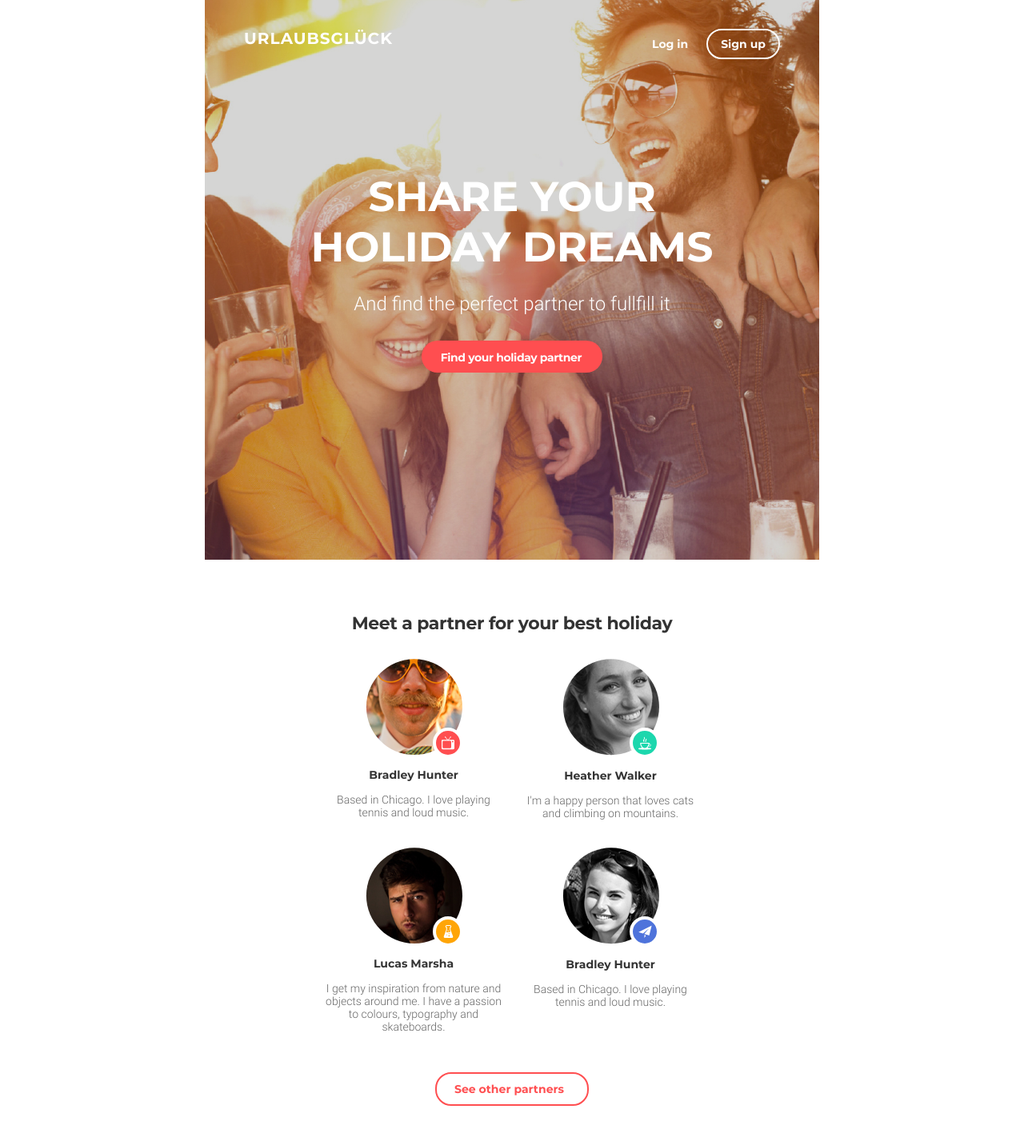
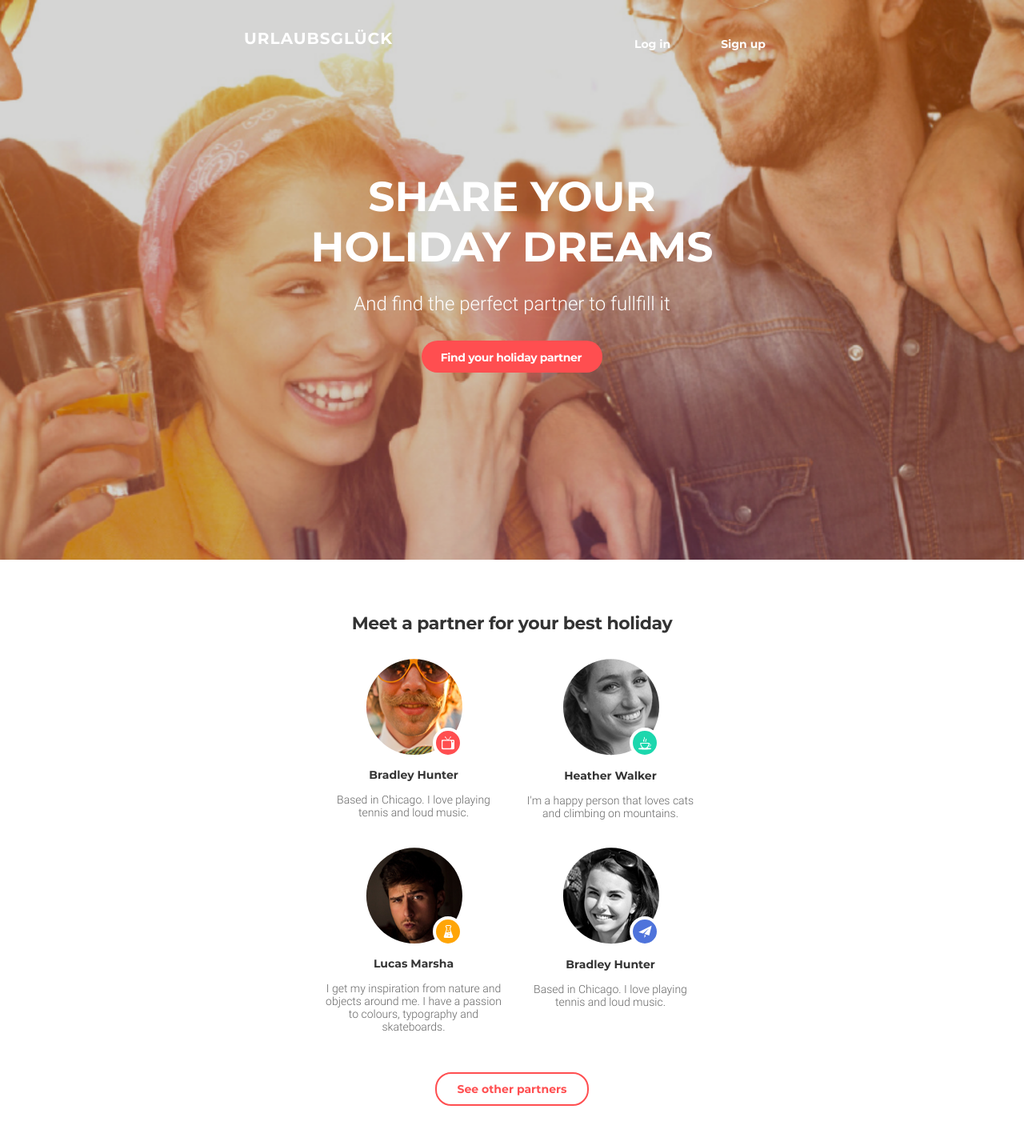
Before and after one commit to NataliBILAN/goit-fe-course, a plain HTML site: page html-css/module-08/index.html in a window 1280 px wide. Shown: the whole page at 80% size. Drawn offline with Linux system fonts and the light colour scheme.

Commit message:
corrected

```diff
--- a/html-css/module-08/css/media.css
+++ b/html-css/module-08/css/media.css
@@ -1,6 +1,6 @@
 @media (min-width: 768px) {
     .wrapper {
-        width: 768px;
+        min-width: 768px;
     }
     header {
         display: flex;
@@ -12,6 +12,7 @@
     .background {
         padding-top: 36px;
         background: url(../img/2.png) no-repeat center rgba(26, 25, 21, 0.9);
+        background-size: cover;
         min-height: 700px;
     }
     .logo {
@@ -73,18 +74,21 @@
         width: 192px;
         padding: 10px 22px 10px 22px;
     }
+    .picture{
+        width: 148px;
+    }
     .tv-icon,
     .lab-icon,
     .coffee-icon,
     .telegram-icon {
         top: 86px;
-        right: 48px;
+        right: 12px;
     }
 }
 
 @media (min-width: 1440px) {
     .wrapper {
-        width: 1440px;
+        min-width: 1440px;
     }
     header {
         display: flex;
@@ -96,6 +100,7 @@
     .background {
         padding-top: 36px;
         background: url(../img/3.png) no-repeat center rgba(26, 25, 21, 0.9);
+        background-size: cover;
         min-height: 700px;
     }
     .main-content {
--- a/html-css/module-08/css/style.css
+++ b/html-css/module-08/css/style.css
@@ -6,7 +6,7 @@
 }
 
 .wrapper {
-    width: 320px;
+    min-width: 320px;
     margin: 0 auto;
 }
 
@@ -15,7 +15,7 @@
 }
 
 .buttons {
-    min-width: 160px;
+    min-width: 200px;
     margin-bottom: 114px;
     text-align: center;
 }
@@ -25,14 +25,17 @@
     font-family: 'Montserrat', sans-serif;
     font-size: 14px;
     font-weight: 700;
-    border: none;
+    /* border: none; */
     background-image: none;
     background-color: transparent;
     cursor: pointer;
+    border: 2px solid transparent;
+    padding: 8px 16px 8px 16px;
+    outline: 0;
 }
 
-.buttons button:last-child {
-    padding: 8px 16px 8px 16px;
+.buttons button:hover {
+    /* padding: 8px 16px 8px 16px; */
     border: 2px solid #ffffff;
     border-radius: 20px;
 }
@@ -45,6 +48,7 @@
     padding: 18px 6px 0px 6px;
     min-height: 540px;
     background: url(../img/1.png) no-repeat center rgba(26, 25, 21, 0.9);
+background-size: cover;
 }
 
 .logo {
@@ -82,10 +86,9 @@ h2 {
 
 .find-partner {
     display: block;
-    width: 280px;
+    /* width: 280px; */
     padding: 14px 52px 12px 50px;
     margin: 0 auto;
-    text-decoration: none;
     color: #ffffff;
     font-family: 'Montserrat', sans-serif;
     font-size: 14px;
@@ -94,6 +97,9 @@ h2 {
     background-color: #ff4e50;
     text-align: center;
     letter-spacing: -0.4px;
+    border: none;
+    cursor: pointer;
+    outline: 0;
 }
 
 
@@ -113,7 +119,7 @@ h2 {
 }
 
 .option {
-    width: 258px;
+    width: 81%;
     text-align: center;
     margin: 0 auto 26px;
 
@@ -163,6 +169,8 @@ border: 4px solid #ffffff;
 
 .picture{
     position: relative;
+    width: 258px;
+    margin: auto;
 }
 .option p {
     color: #666666;
@@ -172,10 +180,9 @@ border: 4px solid #ffffff;
 }
 .other{
     display: block;
-    width: 282px;
     padding: 10px 70px 10px 70px;
     margin: auto;
-    text-decoration: none;
+    border: none;
 color: #ff4e50;
 font-family: 'Montserrat', sans-serif;
 font-size: 14px;
@@ -183,4 +190,6 @@ font-weight: 700;
 border-radius: 20px;
 border: 2px solid #ff4e50;
 background-color: #ffffff;
+cursor: pointer;
+outline: 0;
 }
--- a/html-css/module-08/index.html
+++ b/html-css/module-08/index.html
@@ -23,7 +23,8 @@
 
 <h2>Share your holiday dreams</h2>
 <p>And find the perfect partner to fullfill it</p>
-<a href="#" class="find-partner">Find your holiday partner</a>
+<button class="find-partner">Find your holiday partner</button>
+
 
       </div>
 <section class="main-content">
@@ -67,8 +68,7 @@
                 </div>
             </div>
 
-
-                <a class="other" href="#">See other partners</a>
+<button class="other">See other partners</button>
 
 </section>
 
```
